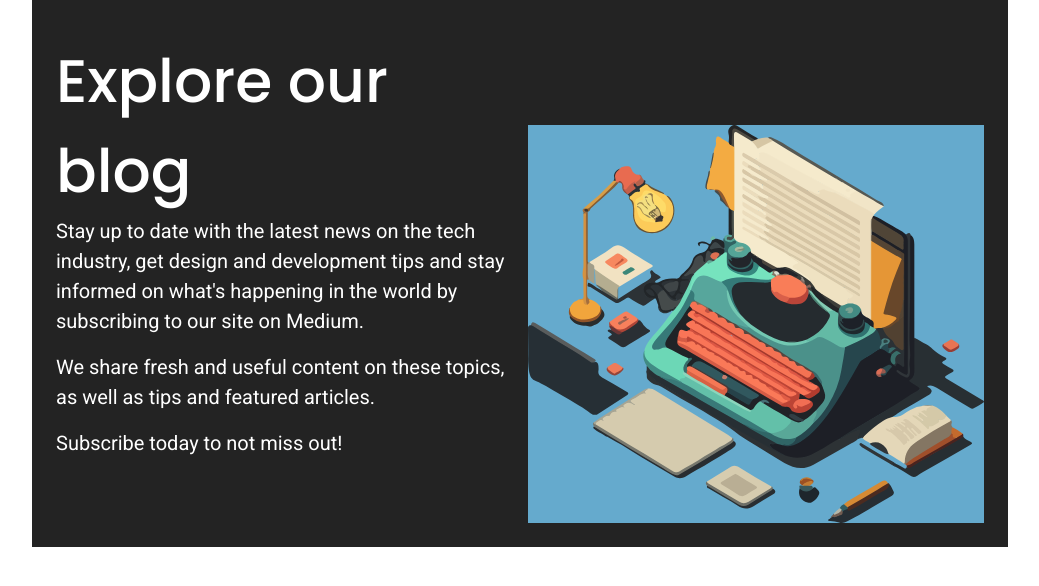
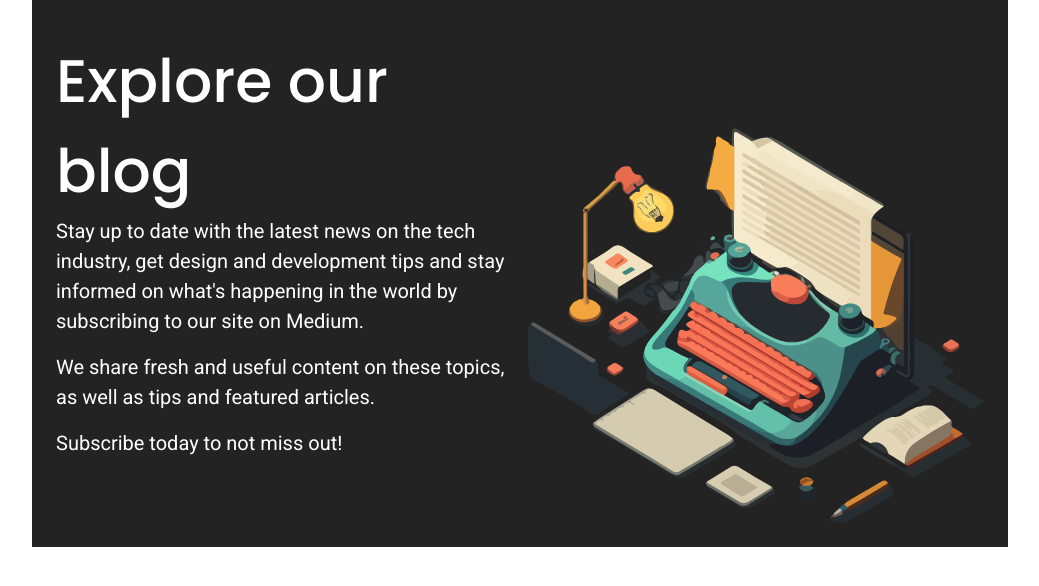
Before and after one commit to contentcraftstudio/Coderlabs-web-2.0, a Next.js app: page / in a window 1280 px wide. Shown: the top 586 px of the page, without its empty margins (120-1159 px from the left). Built offline with nearby package versions, Linux system fonts and the light colour scheme.

Commit message:
test blog

```diff
--- a/components/Blog.tsx
+++ b/components/Blog.tsx
@@ -18,7 +18,7 @@ export default function Blog({}: Props) {
         </div>
 
       </div>
-      <div className="h-max bg-blue">
+      <div className="h-max">
         <Image
           alt='Blog Coderlabs'
           src={blog}
```
